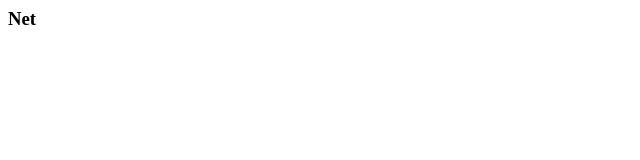
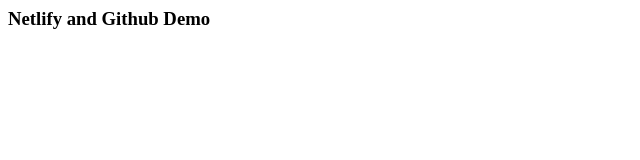
Before and after one commit to marwanahbab/github-and-netlify-demo, a plain HTML site: page feb23.html in a window 1280 px wide. Shown: the whole page, without its empty margins (0-640 px from the left). Drawn offline with Linux system fonts and the light colour scheme.

Commit message:
some meaningful comment

```diff
--- a/feb23.html
+++ b/feb23.html
@@ -6,7 +6,7 @@
     <link style="feb23.css">
 </head>
 <body>
-    <h3>Net</h3>
+    <h3>Netlify and Github Demo</h3>
 
 </body>
 </html>
```
